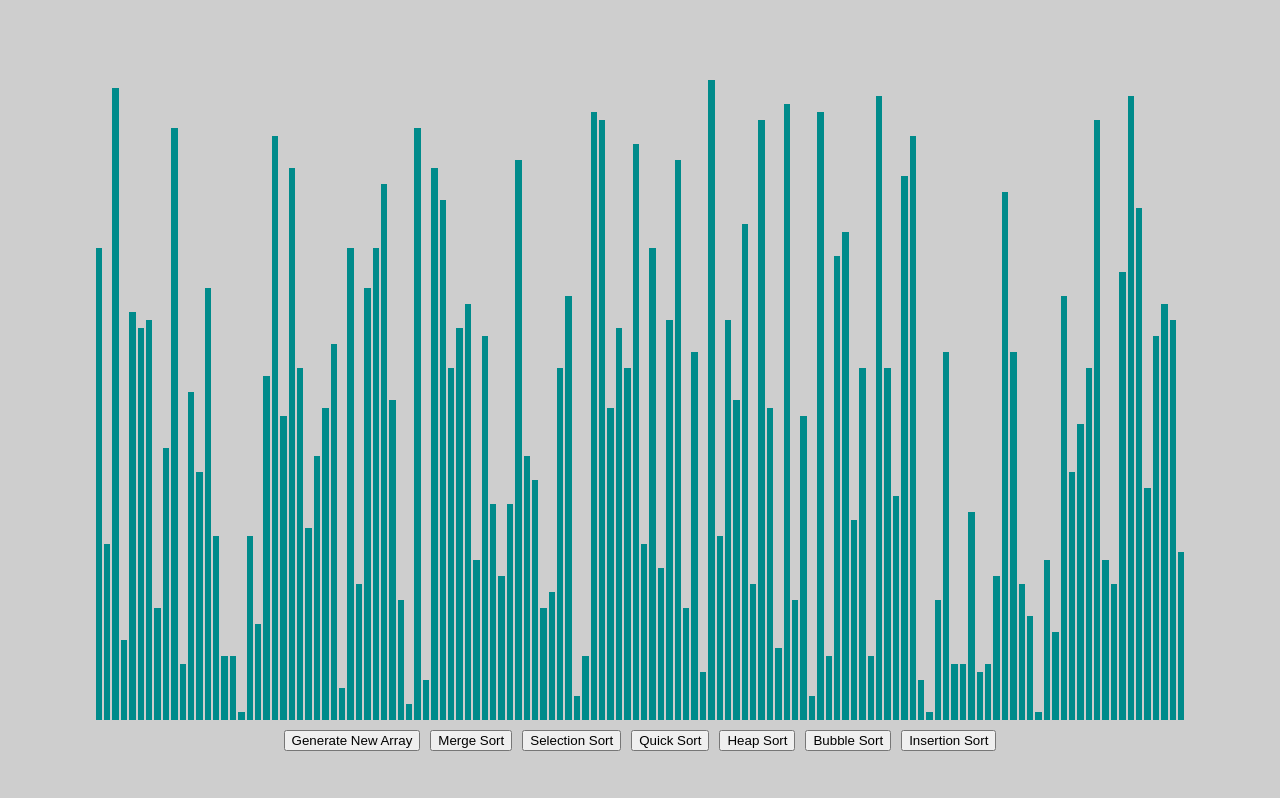
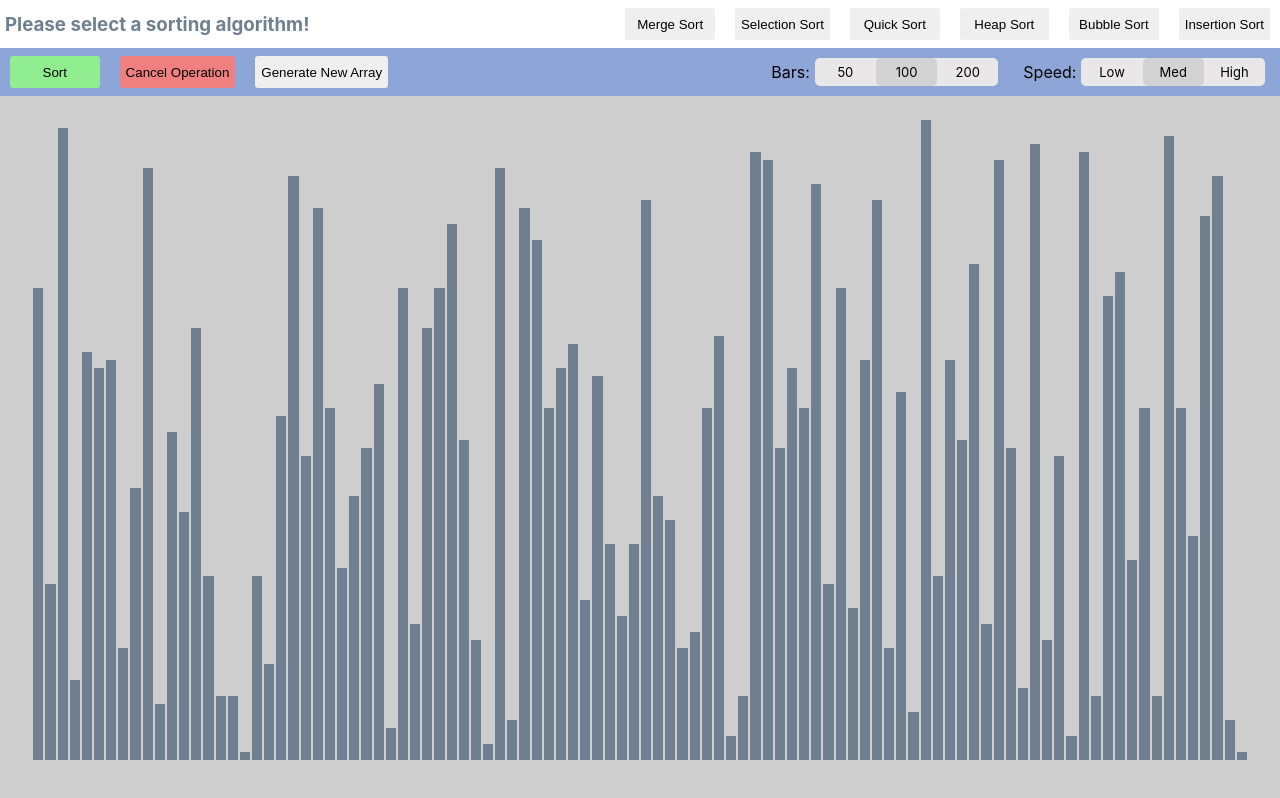
Before and after one commit to mazurj20/sorting_algorithms, a React (Create React App) app: page / in a window 1280 px wide. Built offline with nearby package versions, Linux system fonts and the light colour scheme.

Commit message:
styling and buttons

```diff
--- a/src/App.css
+++ b/src/App.css
@@ -3,15 +3,6 @@
   background-color: rgb(206, 206, 206);
   height: 100vh;
   width: 100%;
-}
-.App_visualizer_container {
-  position: absolute;
-  top: 10%;
-  left: 0;
-  width: 100%;
-  display: flex;
-  justify-content: center;
-  align-items: center;
 }
 
 .App-logo {
--- a/src/App.js
+++ b/src/App.js
@@ -4,7 +4,7 @@ import SortingVisualizer from "./SortingVisualizer/SortingVisualizer";
 function App() {
   return (
     <div className="App">
-      <div className="App_visualizer_container">
+      <div>
         <SortingVisualizer />
       </div>
     </div>
--- /dev/null
+++ b/src/SortingVisualizer/SettingChoices.css
@@ -0,0 +1,30 @@
+.navbar_bars_container,
+.navbar_speed_container {
+  display: flex;
+  justify-content: center;
+  align-items: center;
+  margin: 0 10px;
+}
+.navbar_speed,
+.navbar_bars {
+  margin: 5px;
+  display: flex;
+  justify-content: space-between;
+  align-items: center;
+  background-color: rgb(233, 231, 231);
+  border-radius: 5px;
+  height: 3.5vh;
+  cursor: default;
+}
+.speed_choice,
+.bar_choice {
+  height: 100%;
+  min-width: 4vw;
+  display: flex;
+  justify-content: center;
+  align-items: center;
+  border-radius: 5px;
+  font-size: small;
+  padding: 0 5px;
+  cursor: default;
+}
--- /dev/null
+++ b/src/SortingVisualizer/SettingChoices.js
@@ -0,0 +1,107 @@
+import React, { useState } from "react";
+import "./SettingChoices.css";
+
+const SettingChoices = ({ setSpeed, setBars, setBarWidth }) => {
+  const [speedOne, setSpeedOne] = useState("");
+  const [speedTwo, setSpeedTwo] = useState("lightgrey");
+  const [speedThree, setSpeedThree] = useState("");
+  const [barOne, setBarOne] = useState("");
+  const [barTwo, setBarTwo] = useState("lightgrey");
+  const [barThree, setBarThree] = useState("");
+
+  const minBars = () => {
+    setBars(50);
+    setBarWidth(1.6);
+    setBarOne("lightgrey");
+    setBarTwo("");
+    setBarThree("");
+  };
+  const defaultBars = () => {
+    setBars(100);
+    setBarWidth(0.8);
+    setBarOne("");
+    setBarTwo("lightgrey");
+    setBarThree("");
+  };
+  const maxBars = () => {
+    setBars(200);
+    setBarWidth(0.4);
+    setBarOne("");
+    setBarTwo("");
+    setBarThree("lightgrey");
+  };
+  const changeSpeed = (num) => {
+    setSpeed(num);
+    if (num === 8) {
+      setSpeedOne("");
+      setSpeedTwo("");
+      setSpeedThree("lightgrey");
+    } else if (num === 10) {
+      setSpeedOne("");
+      setSpeedTwo("lightgrey");
+      setSpeedThree("");
+    } else if (num === 14) {
+      setSpeedOne("lightgrey");
+      setSpeedTwo("");
+      setSpeedThree("");
+    }
+  };
+  return (
+    <>
+      <div className="navbar_bars_container">
+        <p>Bars:</p>
+        <div className="navbar_bars">
+          <div
+            className="bar_choice"
+            onClick={minBars}
+            style={{ backgroundColor: barOne }}
+          >
+            <p>50</p>
+          </div>
+          <div
+            className="bar_choice"
+            onClick={defaultBars}
+            style={{ backgroundColor: barTwo }}
+          >
+            <p>100</p>
+          </div>
+          <div
+            className="bar_choice"
+            onClick={maxBars}
+            style={{ backgroundColor: barThree }}
+          >
+            <p>200</p>
+          </div>
+        </div>
+      </div>
+      <div className="navbar_speed_container">
+        <p>Speed:</p>
+        <div className="navbar_speed">
+          <div
+            className="speed_choice"
+            onClick={() => changeSpeed(14)}
+            style={{ backgroundColor: speedOne }}
+          >
+            <p>Low</p>
+          </div>
+          <div
+            className="speed_choice"
+            onClick={() => changeSpeed(10)}
+            style={{ backgroundColor: speedTwo }}
+          >
+            <p>Med</p>
+          </div>
+          <div
+            className="speed_choice"
+            onClick={() => changeSpeed(8)}
+            style={{ backgroundColor: speedThree }}
+          >
+            <p>High</p>
+          </div>
+        </div>
+      </div>
+    </>
+  );
+};
+
+export default SettingChoices;
--- a/src/SortingVisualizer/SortingVisualizer.css
+++ b/src/SortingVisualizer/SortingVisualizer.css
@@ -7,7 +7,10 @@
   display: flex;
   justify-content: center;
   align-items: flex-end;
-  width: 90vw;
+  position: absolute;
+  top: 15vh;
+  left: 2.5vw;
+  width: 95vw;
   height: 80vh;
 }
 
@@ -16,10 +19,42 @@
   margin: 0 1px;
 }
 
-.buttons {
+.navbar_top {
+  display: flex;
+  justify-content: space-between;
+  background-color: rgb(255, 255, 255);
+  height: 6vh;
+}
+
+button {
+  height: 4vh;
+  min-width: 7vw;
+  margin: 5px 10px;
+  border-radius: 3px;
+  border: none;
+}
+button:hover {
+  background-color: rgb(207, 212, 216);
+}
+button:focus {
+  outline: none;
+}
+.navbar_sort,
+.navbar_choices {
+  display: flex;
+  justify-content: center;
+  align-items: center;
+}
+.navbar_selected {
   padding: 5px;
 }
-
-.buttons > button {
-  margin: 5px;
+.navbar_settings {
+  height: 6vh;
+  display: flex;
+  justify-content: space-between;
+  align-items: center;
+  background-color: rgba(64, 116, 228, 0.452);
 }
+.navbar_settings_right {
+  display: flex;
+}
--- a/src/SortingVisualizer/SortingVisualizer.js
+++ b/src/SortingVisualizer/SortingVisualizer.js
@@ -1,4 +1,5 @@
 import React, { useState, useEffect } from "react";
+import SettingChoices from "./SettingChoices.js";
 import getMergeSortAnimations from "../SortingAlgorithms/MergeSort.js";
 import getSelectionSortAnimations from "../SortingAlgorithms/SelectionSort";
 import getBubbleSortAnimations from "../SortingAlgorithms/BubbleSort";
@@ -8,22 +9,23 @@ import getInsertionSortAnimations from "../SortingAlgorithms/InsertionSort";
 import "./SortingVisualizer.css";
 
 //settings
-const primaryColor = "darkcyan";
-const secondaryColor = "red";
-const speed = 10;
-const bars = 130;
-const barSize = {
+const primaryColor = "slategrey";
+const secondaryColor = "bisque";
+const barLength = {
   top: 80,
   bottom: 1,
 };
-const barWidth = 0.5;
 
 const SortingVisualizer = () => {
   const [array, setArray] = useState([]);
+  const [algo, setAlgo] = useState(null);
+  const [speed, setSpeed] = useState(10);
+  const [bars, setBars] = useState(100);
+  const [barWidth, setBarWidth] = useState(0.8);
 
   useEffect(() => {
     resetArray();
-  }, []);
+  }, [bars]);
 
   // generate new array
   const resetArray = () => {
@@ -31,7 +33,8 @@ const SortingVisualizer = () => {
     for (let i = 0; i < bars; i++) {
       newArray.push(
         Math.floor(
-          Math.random() * (barSize.top - barSize.bottom + 1) + barSize.bottom
+          Math.random() * (barLength.top - barLength.bottom + 1) +
+            barLength.bottom
         )
       );
     }
@@ -79,7 +82,7 @@ const SortingVisualizer = () => {
           leftBarStyle.backgroundColor = primaryColor;
           rightBarStyle.backgroundColor = primaryColor;
         }
-      }, i * speed);
+      }, i * speed * 3);
     }
   };
 
@@ -97,22 +100,22 @@ const SortingVisualizer = () => {
             arrayBars[
               animations[i - 1].pivot
             ].style.backgroundColor = primaryColor;
-            pivotBarStyle.backgroundColor = "black";
+            pivotBarStyle.backgroundColor = "aqua";
           } else {
-            pivotBarStyle.backgroundColor = "black";
+            pivotBarStyle.backgroundColor = "aqua";
           }
         }
         //compared bars
         if (
           rightBarStyle.backgroundColor === primaryColor ||
-          rightBarStyle.backgroundColor === "black"
+          rightBarStyle.backgroundColor === "aqua"
         ) {
           leftBarStyle.height = `${animations[i].rightValue}vh`;
           rightBarStyle.height = `${animations[i].leftValue}vh`;
         }
         if (
           rightBarStyle.backgroundColor === secondaryColor ||
-          rightBarStyle.backgroundColor === "black"
+          rightBarStyle.backgroundColor === "aqua"
         ) {
           leftBarStyle.backgroundColor = primaryColor;
           rightBarStyle.backgroundColor = primaryColor;
@@ -126,7 +129,7 @@ const SortingVisualizer = () => {
             arrayBars[j].style.backgroundColor = primaryColor;
           }
         }
-      }, i * speed);
+      }, i * speed * 2);
     }
   };
 
@@ -153,7 +156,7 @@ const SortingVisualizer = () => {
         rightBarStyle.backgroundColor === secondaryColor
           ? (rightBarStyle.backgroundColor = primaryColor)
           : (rightBarStyle.backgroundColor = secondaryColor);
-      }, (i * speed) / 28);
+      }, (i * speed) / 10);
     }
   };
 
@@ -175,12 +178,136 @@ const SortingVisualizer = () => {
         rightBarStyle.backgroundColor === secondaryColor
           ? (rightBarStyle.backgroundColor = primaryColor)
           : (rightBarStyle.backgroundColor = secondaryColor);
-      }, (i * speed) / 2);
+      }, (i * speed) / 6);
+    }
+  };
+  const sort = () => {
+    switch (algo) {
+      case "mergeSort":
+        return mergeSort;
+      case "selectionSort":
+        return selectionSort;
+      case "quickSort":
+        return quickSort;
+      case "heapSort":
+        return heapSort;
+      case "bubbleSort":
+        return bubbleSort;
+      case "insertionSort":
+        return insertionSort;
+      default:
+        return "select an algorithm";
     }
   };
 
   return (
     <div className="SortingVisualizer_container">
+      <div className="navbar_top">
+        <div className="navbar_sort">
+          <div className="navbar_selected" style={{ color: primaryColor }}>
+            {algo ? (
+              <h3>{`Selected: ${algo}`}</h3>
+            ) : (
+              <h3>Please select a sorting algorithm!</h3>
+            )}
+          </div>
+        </div>
+        <div className="navbar_choices">
+          {algo === "mergeSort" ? (
+            <button
+              onClick={() => setAlgo("mergeSort")}
+              style={{ backgroundColor: "lightgrey" }}
+            >
+              Merge Sort
+            </button>
+          ) : (
+            <button onClick={() => setAlgo("mergeSort")}>Merge Sort</button>
+          )}
+          {algo === "selectionSort" ? (
+            <button
+              onClick={() => setAlgo("selectionSort")}
+              style={{ backgroundColor: "lightgrey" }}
+            >
+              Selection Sort
+            </button>
+          ) : (
+            <button onClick={() => setAlgo("selectionSort")}>
+              Selection Sort
+            </button>
+          )}
+          {algo === "quickSort" ? (
+            <button
+              onClick={() => setAlgo("quickSort")}
+              style={{ backgroundColor: "lightgrey" }}
+            >
+              Quick Sort
+            </button>
+          ) : (
+            <button onClick={() => setAlgo("quickSort")}>Quick Sort</button>
+          )}
+          {algo === "heapSort" ? (
+            <button
+              onClick={() => setAlgo("heapSort")}
+              style={{ backgroundColor: "lightgrey" }}
+            >
+              Heap Sort
+            </button>
+          ) : (
+            <button onClick={() => setAlgo("heapSort")}>Heap Sort</button>
+          )}
+          {algo === "bubbleSort" ? (
+            <button
+              onClick={() => setAlgo("bubbleSort")}
+              style={{ backgroundColor: "lightgrey" }}
+            >
+              Bubble Sort
+            </button>
+          ) : (
+            <button onClick={() => setAlgo("bubbleSort")}>Bubble Sort</button>
+          )}
+          {algo === "insertionSort" ? (
+            <button
+              onClick={() => setAlgo("insertionSort")}
+              style={{ backgroundColor: "lightgrey" }}
+            >
+              Insertion Sort
+            </button>
+          ) : (
+            <button onClick={() => setAlgo("insertionSort")}>
+              Insertion Sort
+            </button>
+          )}
+        </div>
+      </div>
+      <div className="navbar_settings">
+        <div>
+          <button onClick={sort()} style={{ backgroundColor: "lightgreen" }}>
+            Sort
+          </button>
+          <button
+            onClick={() => {
+              window.location.reload();
+            }}
+            style={{ backgroundColor: "lightcoral" }}
+          >
+            Cancel Operation
+          </button>
+          <button
+            onClick={() => {
+              resetArray();
+            }}
+          >
+            Generate New Array
+          </button>
+        </div>
+        <div className="navbar_settings_right">
+          <SettingChoices
+            setSpeed={setSpeed}
+            setBars={setBars}
+            setBarWidth={setBarWidth}
+          />
+        </div>
+      </div>
       <div className="array-container">
         {array.map((value, i) => (
           <div
@@ -194,15 +321,6 @@ const SortingVisualizer = () => {
           />
         ))}
       </div>
-      <div className="buttons">
-        <button onClick={() => resetArray()}>Generate New Array</button>
-        <button onClick={() => mergeSort()}>Merge Sort</button>
-        <button onClick={() => selectionSort()}>Selection Sort</button>
-        <button onClick={() => quickSort()}>Quick Sort</button>
-        <button onClick={() => heapSort()}>Heap Sort</button>
-        <button onClick={() => bubbleSort()}>Bubble Sort</button>
-        <button onClick={() => insertionSort()}>Insertion Sort</button>
-      </div>
     </div>
   );
 };
```
Also changed, not shown: src/SortingAlgorithms/HeapSort.js (added, +54 -0 lines), 2 other files (tests, documents, lock files or other folders).
